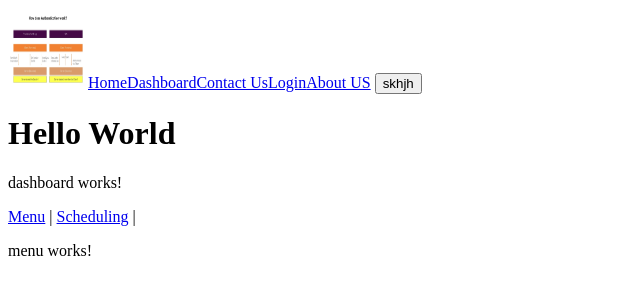
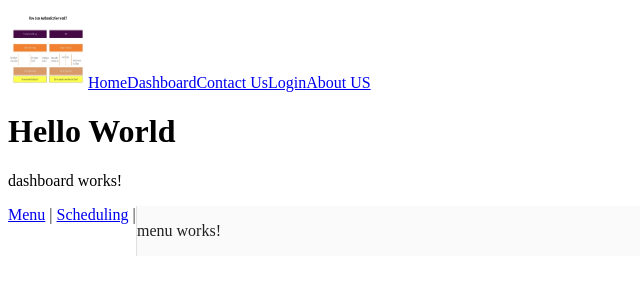
Before and after one commit to ggarg2/lara-mean-stack-3, an Angular app: page /dashboard/menu in a window 1280 px wide. Shown: the top 300 px of the page, without its empty margins (0-640 px from the left). Built offline with nearby package versions, Linux system fonts and the light colour scheme.

Commit message:
added sidenav bar in dashboard
Added sidenav bar. Removed unnecessary code.

```diff
--- a/src/app/core/header/header.component.html
+++ b/src/app/core/header/header.component.html
@@ -4,8 +4,4 @@
 
   <app-menu-item [displayItems]="menus"></app-menu-item>
 
-  {{testFunction()}}
-
-  <button (click)="testFunction()"> skhjh</button>
-
 </nav>
--- a/src/app/core/header/header.component.ts
+++ b/src/app/core/header/header.component.ts
@@ -21,11 +21,6 @@ export class HeaderComponent implements OnInit, OnDestroy {
 
   }
 
-  testFunction(){
-    console.log("testFunction() called")
-  }
-
-
   ngOnDestroy(): void {
     console.log("ngOnDestroy() called")
   }
--- a/src/app/dashboard/dashboard.component.html
+++ b/src/app/dashboard/dashboard.component.html
@@ -2,10 +2,14 @@
   dashboard works!
 </p>
 
-
-<nav>
-  <a class="router-links" routerLinkActive="active-link" routerLink="menu">Menu</a> |
-  <a class="router-links" routerLinkActive="active-link" routerLink="scheduling">Scheduling</a> |
-</nav>
-
-<router-outlet></router-outlet>
+<mat-sidenav-container>
+    <mat-sidenav [opened]="true" mode="side">
+        <nav>
+          <a class="router-links" routerLinkActive="active-link" routerLink="menu">Menu</a> |
+          <a class="router-links" routerLinkActive="active-link" routerLink="scheduling">Scheduling</a> |
+        </nav>
+    </mat-sidenav>
+    <mat-sidenav-content>
+        <router-outlet></router-outlet>
+    </mat-sidenav-content>
+  </mat-sidenav-container>
--- a/src/app/dashboard/dashboard.module.ts
+++ b/src/app/dashboard/dashboard.module.ts
@@ -2,6 +2,7 @@ import { RouterModule, Routes } from '@angular/router';
 import { NgModule } from '@angular/core';
 import { CommonModule } from '@angular/common';
 import { DashboardComponent } from './dashboard.component';
+import {MatSidenavModule} from '@angular/material/sidenav';
 
 const routes: Routes = [
   {
@@ -18,7 +19,8 @@ const routes: Routes = [
 @NgModule({
   imports: [
     CommonModule,
-    RouterModule.forChild(routes)
+    RouterModule.forChild(routes),
+    MatSidenavModule
   ],
   declarations: [DashboardComponent]
 })
```
